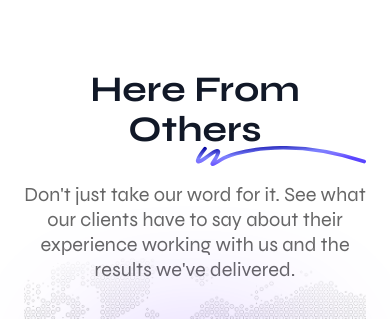
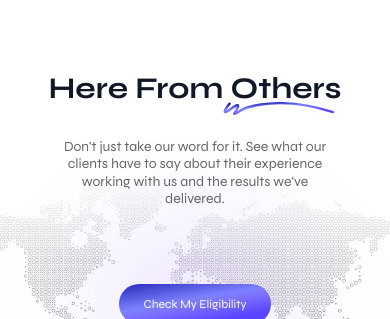
Before and after one commit to afnanahmadtariq/Devstract, a Next.js app: page / in a window 390 px wide. Shown: the part 2508-2827 px from the top of the page. Built offline with nearby package versions, Linux system fonts and the light colour scheme.

Commit message:
Update testimonials-section.tsx

```diff
--- a/components/testimonials-section.tsx
+++ b/components/testimonials-section.tsx
@@ -77,7 +77,7 @@ export default function TestimonialsSection() {
   }, [cardOrder])
 
   return (
-    <section id="testimonials" className="py-24 px-6 bg-white">
+    <section id="testimonials" className="mt-24 sm:mt-0 sm:py-24 px-0 sm:px-6 bg-white">
       <div className="max-w-7xl mx-auto">
         <div className="grid lg:grid-cols-2 gap-0 items-start">
           {/* Left Column - Card Stack */}
@@ -237,11 +237,11 @@ export default function TestimonialsSection() {
 
           {/* Right Column - Call to Action */}
           <div className="text-center relative z-10">
-              <h3 className="text-4xl md:text-5xl font-bold text-gray-900 mb-4 relative z-10">Here From Others</h3>
+              <h3 className="text-3xl sm:text-4xl md:text-5xl font-bold text-gray-900 mb-4 relative z-10">Here From Others</h3>
               <div className="relative max-w-md mx-auto mb-8 z-10">
-                <img src="/media/line.svg" alt="Line decoration" className="absolute right-0 top-0 h-5 w-auto -mt-5" />
+                <img src="/media/line.svg" alt="Line decoration" className="absolute right-14 sm:right-0 top-0 h-[13px] sm:h-5 w-auto -mt-5" />
               </div>
-            <p className="text-xl text-[#676767] leading-tight mb-8 max-w-md mx-auto relative z-10">
+            <p className="text-sm sm:text-xl text-[#676767] leading-tight mb-8 max-w-72 sm:max-w-md mx-auto relative z-10">
               Don't just take our word for it. See what our clients have to say about their experience working with us
               and the results we've delivered.
             </p>
@@ -251,11 +251,11 @@ export default function TestimonialsSection() {
               <img
                 src="/media/world-map.png"
                 alt="World map background"
-                className="w-full h-80 object-cover absolute left-0 z-0"
+                className="w-full h-full sm:h-80 object-cover absolute left-0 z-0"
               />
               <div className="relative z-10 h-64 flex items-center justify-center">
                 <Button
-                  className="text-white text-base font-normal px-8 py-6 rounded-full"
+                  className="text-white text-xs sm:text-base font-normal px-6 py-4 sm:px-8 sm:py-6 rounded-full"
                   style={{
                     background: "linear-gradient(350deg, #5A45FF 20%, #7D71FF 47%, #7C81FF 58%, #000099 120%)",
                     filter: "drop-shadow(0px 0px 68.3px rgba(85, 0, 255, 0.48))"
```
